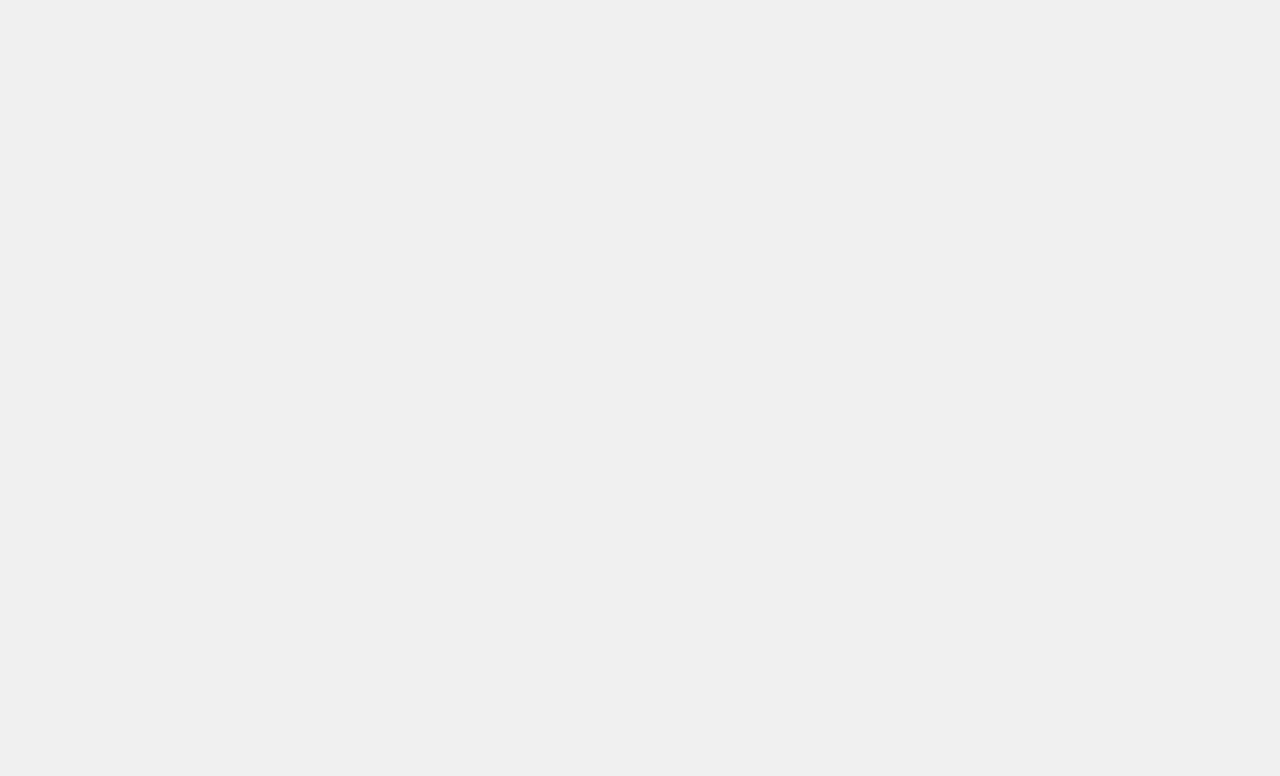
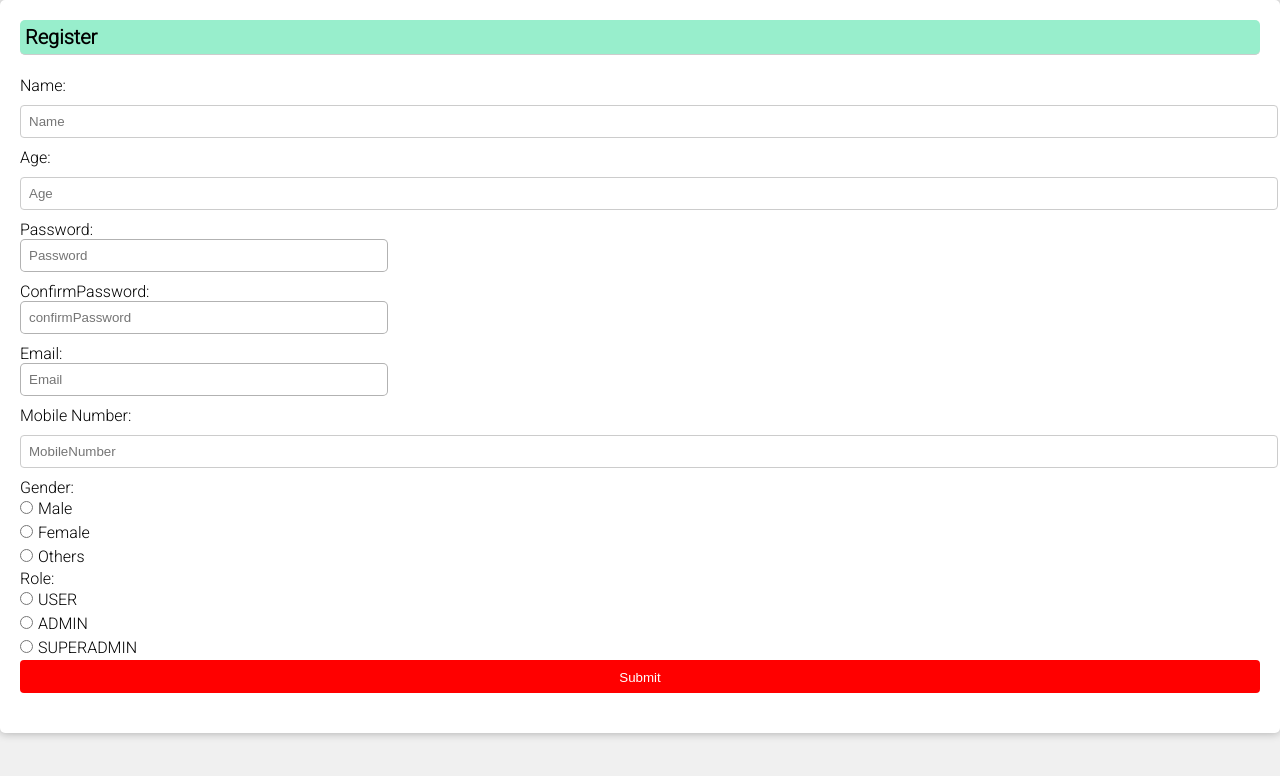
Before and after one commit to SaiMounik07/InterStore-Center, a React (Create React App) app: page /#/register in a window 1280 px wide. Before the commit this address had no page. Shown: the top 776 px of the page. Built offline with nearby package versions, Linux system fonts and the light colour scheme.

Commit message:
register

```diff
--- a/public/index.html
+++ b/public/index.html
@@ -2,7 +2,7 @@
 <html lang="en">
   <head>
     <meta charset="utf-8" />
-    <link rel="icon" href="%PUBLIC_URL%/favicon.ico" />
+    <link rel="icon" href="https://images.app.goo.gl/wusCHTBpw9RA6BLRA" />
     <meta name="viewport" content="width=device-width, initial-scale=1" />
     <meta name="theme-color" content="#000000" />
     <meta
@@ -24,7 +24,7 @@
       work correctly both with client-side routing and a non-root public URL.
       Learn how to configure a non-root public URL by running `npm run build`.
     -->
-    <title>React App</title>
+    <title>Inter-Store</title>
   </head>
   <body>
     <noscript>You need to enable JavaScript to run this app.</noscript>
--- a/src/App.js
+++ b/src/App.js
@@ -5,15 +5,18 @@ import Category from './components/product/category';
 import Home from './components/home/home';
 import { BrowserRouter,HashRouter, Routes, Route, redirect,Link, Navigate } from "react-router-dom";
 import NoPage from './pages/nopage';
-import Login from './components/login/login'; // Correct import for Login component
+import Login from './components/login/login';
 import AuthService from './auth/auth-service';
 import { useState, useEffect } from "react";
 import Logout from './components/logout/logout';
 import Order from './components/order/order';
+import Register from './components/register/register';
 import { useNavigate } from 'react-router-dom';
+import Verify from './components/register/verify';
 function App() {
   const [currentUser, setCurrentUser] = useState(undefined);
   const [showPopup, setShowPopup] = useState(true);
+  const[isRegistered,setIsRegistered]=useState(false);
   // const navigate=useNavigate();
 
   const handleLogout = () => {
@@ -32,7 +35,10 @@ function App() {
       setCurrentUser(user);
     }
   }, []);
+
   const isAuthenticated = !!currentUser;
+
+
 
   return (
     <div className="App">
@@ -43,8 +49,9 @@ function App() {
                   <Route path="/home"
           element={isAuthenticated ? <Home /> : <Navigate to="/login" />}
           />
+
           <Route path="/category"
-                    element={isAuthenticated ? <Category /> : <Route path="/login" element={<Login />} />}
+                    element={isAuthenticated ? <Category /> : <Navigate path="/login" element={<Login />} />}
                   />
           <Route path="/product"
                     element={isAuthenticated ? <Prouduct /> : <Navigate to="/login" />}
@@ -60,6 +67,8 @@ function App() {
           ) : (
             <Route path="/" element={<Navigate to="/login" />} />
           )}
+          {isAuthenticated? null:<Route path="/verify" element={<Verify/>}/> }
+          {isAuthenticated ? null : <Route path="/register" element={<Register />}/> }
           {isAuthenticated ? null : <Route path="/login"  element={<Login />} />}
         </Routes>
       </HashRouter>
--- a/src/components/product/addProduct.js
+++ b/src/components/product/addProduct.js
@@ -97,7 +97,7 @@ return(
     <div className="popup">
         <form className="popup-inner" onSubmit={handleAddProduct}>
         <h3 className='header'>Add Product</h3><br></br>
-            <div className="conataoiner">
+            <div className="container">
             ProductId:<input type='text'
             placeholder="ProductId"
             onChange={(e) => setProductId(e.target.value)}
--- a/src/components/product/productDetail.css
+++ b/src/components/product/productDetail.css
@@ -25,6 +25,27 @@
 .short-input{
   width: 10px;
 }
+.popup-inner input[type="password"]{
+  width: 350px;
+  padding: 8px;
+  border-radius: 5px;
+  border: 1px solid rgba(0, 0, 0, 0.3);
+  margin-bottom: 10px;
+}
+.popup-inner input[type="email"]{
+  width: 350px;
+  padding: 8px;
+  border: 1px solid rgba(0, 0, 0, 0.3);
+  border-radius: 5px;
+  margin-bottom: 10px;
+}
+label{
+  line-height: 1.5;
+}
+label input[type="radio"] {
+  margin-right: 5px; /* Add space to the right of the radio button */
+
+}
 .submitBt {
     background-color: red;
     height: 33px;
@@ -35,7 +56,19 @@
     border-radius: 4px;
   }
 
-  /* Style on hover (optional) */
   .submitBt:hover {
-    background-color: darkred; /* Change color on hover */
+    background-color: darkred;
   }
+  .submitB{
+      background-color: rgb(0, 136, 255);
+      height: 33px;
+      color: white;
+      border: none;
+      padding: 5px 20px;
+      cursor: pointer;
+      border-radius: 5px;
+
+  }
+  .resend-otp{
+    line-height: 3;
+  }
--- /dev/null
+++ b/src/components/register/register.js
@@ -0,0 +1,177 @@
+import { useState } from "react";
+import ErrorPopup from "../popups/errorPopup";
+import AuthService from "../../auth/auth-service";
+import { useNavigate } from "react-router-dom";
+import axios from "axios";
+
+function Register(){
+
+const[name,setName]=useState('');
+const[gender,setGender]=useState('');
+const[age,setAge]=useState('');
+const[email,setEmail]=useState('');
+const[password,setpassword]=useState('');
+const[confirmPassword,setConfirmPassword]=useState('');
+const[mobile,setMobile]=useState('');
+const[role,setRole]=useState('');
+const [errorMessage,setErrorMessage]=useState();
+const[showErrorPopup,setShowErrorPopup]=useState(false);
+
+const history = useNavigate();
+
+const showErrorPopups=()=>{
+    setShowErrorPopup(true);
+    }
+const closeErrorPopup=()=>{
+        setShowErrorPopup(false);
+    }
+
+const handleRegister=async()=>{
+    if(!(password===confirmPassword))
+    {
+        setShowErrorPopup(true);
+        setErrorMessage("password mismatch")
+    }
+    try{
+        const response=await axios.post(AuthService.getBaseUrl()+"/member/addMember",{
+            name:name,
+            gender:gender,
+            age:age,
+            email:email,
+            password:password,
+            confirmPassword:confirmPassword,
+            mobileNumber:mobile,
+            role:role
+        });
+        if(response.data.error==="user already exists"){
+            setErrorMessage(true);
+            setErrorMessage("user already exists")
+        }
+        if(response.data.code===200){
+            localStorage.setItem("email",email);
+            history("/verify");
+        }
+        }catch(error){
+            setShowErrorPopup(true);
+            setErrorMessage("System error");
+        }
+
+}
+    return(
+    <div>
+       <form className="popup-inner" onSubmit={handleRegister} >
+        <h3 className='header'>Register</h3><br></br>
+        <div className="container">
+            Name:<input type='text'
+            placeholder="Name"
+            onChange={(e) => setName(e.target.value)}
+            className="short-input"
+            required
+            />
+            Age:<input type='text'
+            placeholder="Age"
+            onChange={(e) => setAge(e.target.value)}
+            className="short-input"
+            required
+            />
+            Password:<input type='password'
+            placeholder="Password"
+            onChange={(e) => setpassword(e.target.value)}
+            className="short-input"
+            required
+            />
+            ConfirmPassword:<input type='password'
+            placeholder="confirmPassword"
+            onChange={(e) => setConfirmPassword(e.target.value)}
+            className="short-input"
+            required
+            />
+            Email:
+            <input type='email'
+            placeholder="Email"
+            onChange={(e) => setEmail(e.target.value)}
+            className="short-input"
+            required
+            />
+            Mobile Number:
+            <input type='text'
+            placeholder="MobileNumber"
+            onChange={(e) => setMobile(e.target.value)}
+            className="short-input"
+            required
+            />
+            Gender:
+            <label>
+            <input
+            type="radio"
+            name="gender"
+            value="MALE"
+            checked={gender === "MALE"}
+            onChange={(e) => setGender(e.target.value)}
+            />
+            Male
+            </label>
+            <label>
+            <input
+            type="radio"
+            name="gender"
+            value="FEMALE"
+            checked={gender === "FEMALE"}
+            onChange={(e) => setGender(e.target.value)}
+            />
+            Female
+            </label>
+            <label>
+            <input
+            type="radio"
+            name="gender"
+            value="OTHERS"
+            checked={gender === "OTHERS"}
+            onChange={(e) => setGender(e.target.value)}
+            />
+            Others
+            </label>
+            Role:
+            <label>
+            <input
+            type="radio"
+            name="Role"
+            value="USER"
+            checked={role === "USER"}
+            onChange={(e) => setRole(e.target.value)}
+            />
+            USER
+            </label>
+            <label>
+            <input
+            type="radio"
+            name="Role"
+            value="ADMIN"
+            checked={role === "ADMIN"}
+            onChange={(e) => setRole(e.target.value)}
+            />
+            ADMIN
+            </label>
+            <label>
+            <input
+            type="radio"
+            name="Role"
+            value="SUPERADMIN"
+            checked={role === "SUPERADMIN"}
+            onChange={(e) => setRole(e.target.value)}
+            />
+            SUPERADMIN
+            </label>
+            <input className='submitBt' type="submit" value='Submit'/ >
+        </div>
+       </form>
+       {
+        showErrorPopup&&(
+            <ErrorPopup isVisible={showErrorPopups} onClose={closeErrorPopup} name={errorMessage}/>
+        )
+       }
+    </div>
+    );
+
+}
+export default Register;
--- /dev/null
+++ b/src/components/register/verify.js
@@ -0,0 +1,104 @@
+import { useState } from "react";
+import LoaderIcon from "react-loader-icon";
+import AuthService from "../../auth/auth-service";
+import ErrorPopup from "../popups/errorPopup";
+import { Button } from "antd";
+import axios from "axios";
+import { useNavigate } from "react-router-dom";
+
+function Verify(){
+    const history = useNavigate();
+
+    const[otp,setOtp]=useState('');
+    const[load,isLoad]=useState(false);
+    const[showErrorPopup,setShowErrorPopup]=useState(false);
+    const[errorMessage,setErrorMessage]=useState('');
+    const showErrorPopups=()=>{
+        setShowErrorPopup(true);
+        }
+    const closeErrorPopup=()=>{
+            setShowErrorPopup(false);
+        }
+    const submitOTP=async()=>{
+        try{
+            isLoad(true);
+            const response=await axios.post(AuthService.getBaseUrl()+"/member/verify",{
+                email:localStorage.getItem("email"),
+                otp:otp
+            });
+                    if(!!response.data){
+                        isLoad(false);
+                    }
+                if(response.data.value==="otp time expired"){
+                    setShowErrorPopup(true);
+                    setErrorMessage("otp time expired");
+                }else if(response.data.value==="entered otp is not correct"){
+                    setShowErrorPopup(true);
+                    setErrorMessage("entered otp is not correct");
+                }else if(!(response.data.code===200)){
+                    setShowErrorPopup(true);
+                    setErrorMessage("some exception");
+                }
+                if(response.data.code===200){
+                    history("/login");
+                    localStorage.clear();
+                }
+
+        }catch(error){
+            setShowErrorPopup(true);
+            setErrorMessage("some exception");
+        }
+    }
+    const sendOtp=async()=>{
+        try{
+            isLoad(true);
+            const response=await axios.get(AuthService.getBaseUrl()+"/member/resend",{
+                headers:{
+                    email:localStorage.getItem("email")
+                }
+            });
+            if(response.data){
+                isLoad(false);
+            }
+            if(response.data.code===200){
+                setShowErrorPopup(true);
+                setErrorMessage("otp sent successfully!");
+            }
+
+        }catch(error){
+        setShowErrorPopup(true);
+        setErrorMessage("some exception");
+        }
+    }
+return(
+<div>
+   <form className="verify_section" onSubmit={submitOTP}>
+   <h3 className='header'>Verify OTP</h3><br></br>
+    <div className="otp-class">
+    Enter OTP:
+    </div>
+    <div className="otp">
+    <input type='text'
+            placeholder="otp"
+            onChange={(e) => setOtp(e.target.value)}
+            className="otp-input"
+            required
+            />
+    <input className='submitBt' type="submit" value='Submit'/ ><br></br>
+        {
+            load&&(<LoaderIcon color={"red"} />)
+        }
+        <div className="resend-otp">
+        <Button className="submitB" value="Send" onClick={sendOtp}>Resend otp</Button>
+        </div>
+    </div>
+    {
+        showErrorPopup&&(
+            <ErrorPopup isVisible={showErrorPopups} onClose={closeErrorPopup} name={errorMessage}/>
+        )
+       }
+   </form>
+</div>
+);
+}
+export default Verify;
```
Also changed, not shown: package.json (+4 -5 lines), src/App.css (+15 -0 lines), src/components/login/login.js (+6 -2 lines), 1 other file (tests, documents, lock files or other folders).
